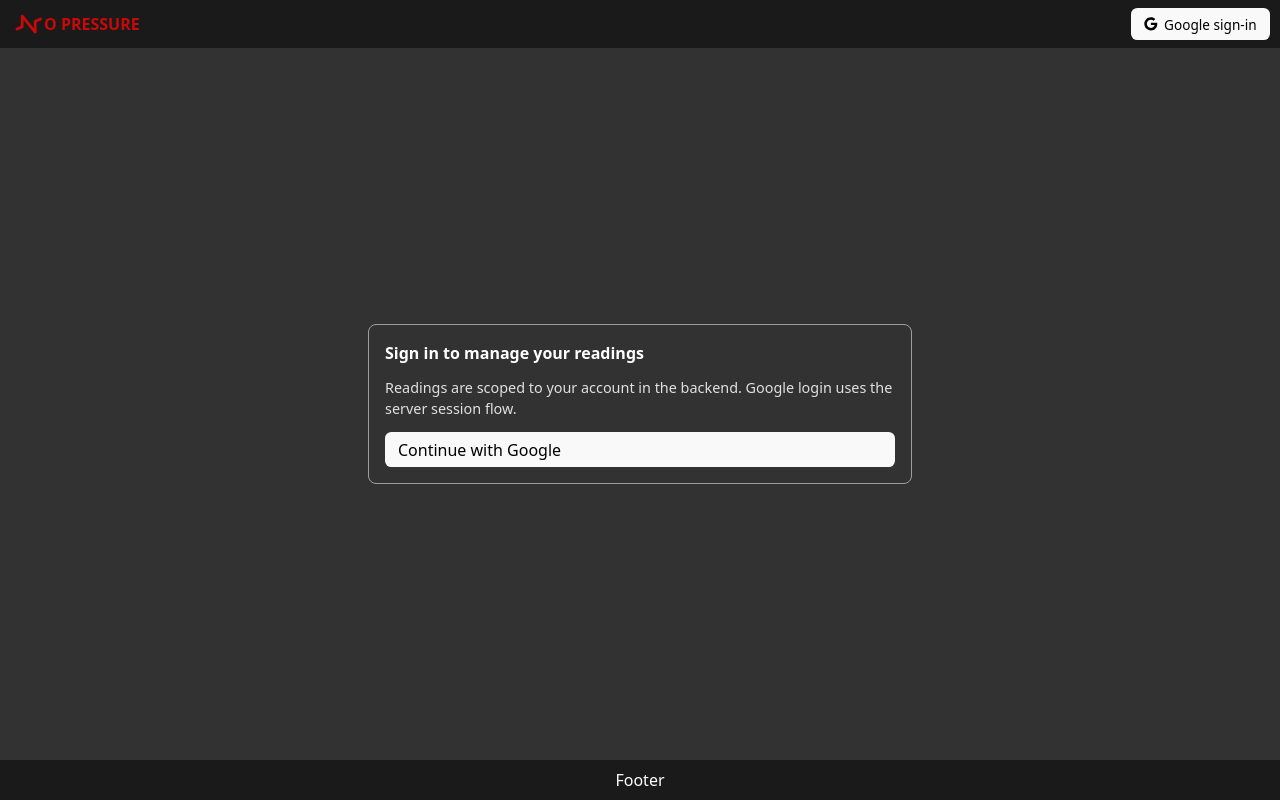
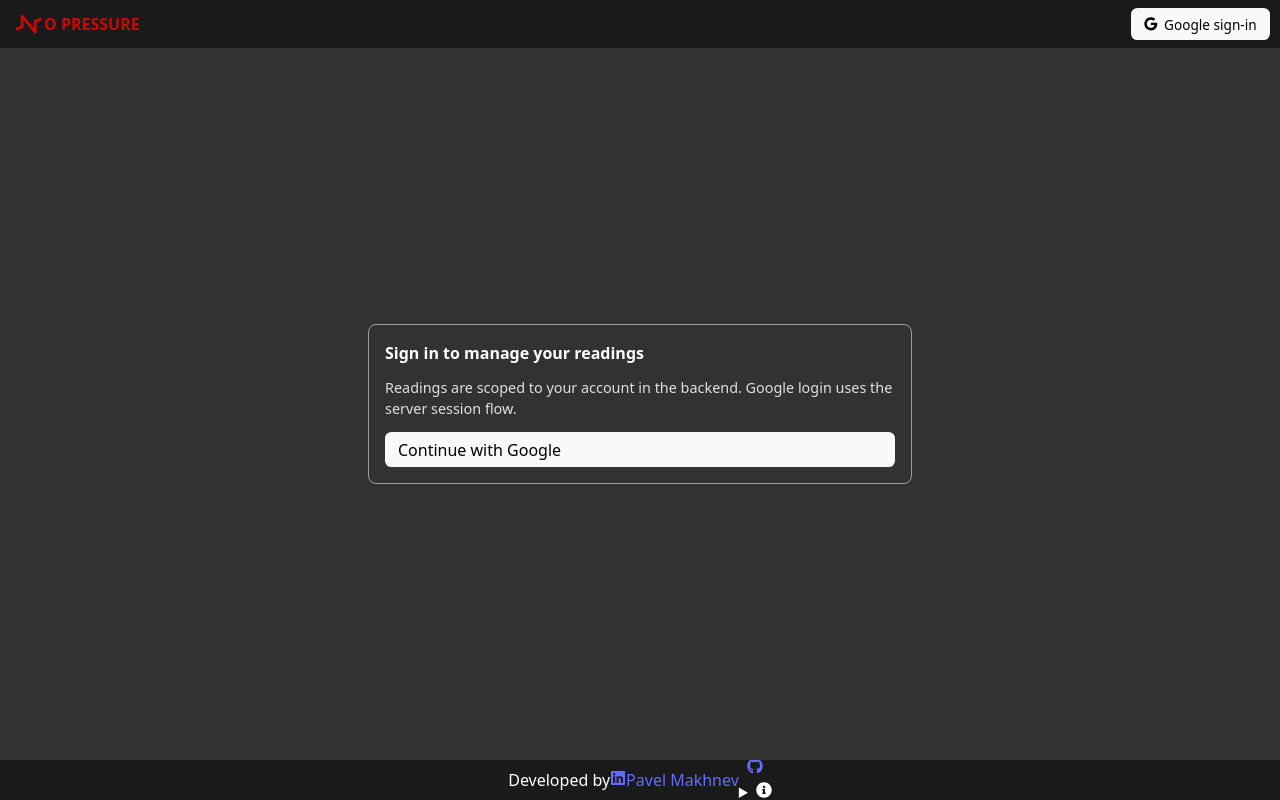
Before and after one commit to serious-pavel/no-pressure, a React (Vite) app: page / in a window 1280 px wide. Built offline with nearby package versions, Linux system fonts and the light colour scheme; no server answers.

Commit message:
refactor footer, add credit, links and legal info

```diff
--- a/src/components/Footer.tsx
+++ b/src/components/Footer.tsx
@@ -1,7 +1,48 @@
+import {FaGithub, FaInfoCircle, FaLinkedin} from "react-icons/fa"
+
 const Footer = () => {
   return (
-    <footer>
-      Footer
+    <footer className="footer">
+      <div className="footerAttribution">
+        <span className="footerAttributionLabel">Developed by</span>
+        <a
+          className="footerAttributionLink"
+          href="https://www.linkedin.com/in/pavel-makhnev/"
+          target="_blank"
+          rel="noopener noreferrer"
+          aria-label="Pavel Makhnev on LinkedIn"
+          title="Pavel Makhnev on LinkedIn"
+        >
+          <FaLinkedin className="footerAttributionIcon" />
+          <span>Pavel Makhnev</span>
+        </a>
+      </div>
+      <div className="footerLinks" aria-label="Project links">
+        <a
+          className="footerIconButton"
+          href="https://github.com/serious-pavel/no-pressure"
+          target="_blank"
+          rel="noopener noreferrer"
+          aria-label="GitHub repository"
+          title="GitHub repository"
+        >
+          <FaGithub />
+        </a>
+        <details className="footerDetails">
+          <summary className="footerIconButton" aria-label="License information" title="License information">
+            <FaInfoCircle />
+          </summary>
+          <div className="footerLicensePanel" role="note">
+            <div>
+              Font Awesome 5 icons are used through <a href="https://react-icons.github.io/react-icons/icons/fa/" target="_blank" rel="noopener noreferrer">react-icons</a>
+              {" "}under the CC BY 4.0 license.
+            </div>
+            <div>
+              The site icon comes from SVG Repo and is licensed under CC0.
+            </div>
+          </div>
+        </details>
+      </div>
     </footer>
   )
 }
```
